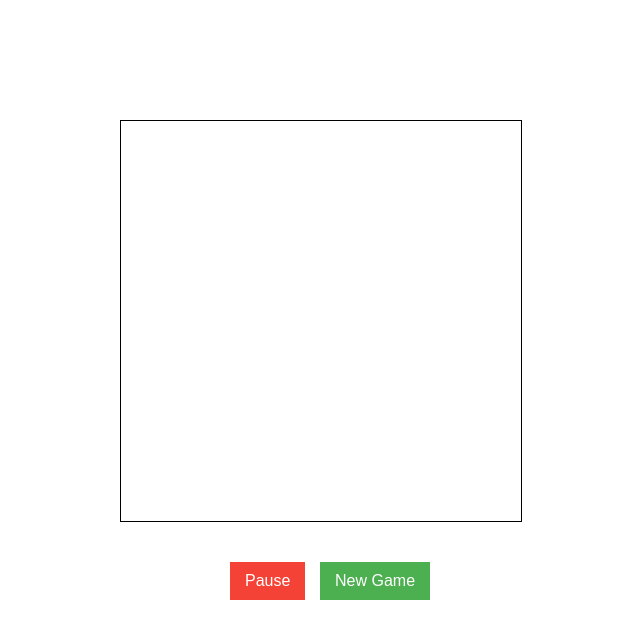
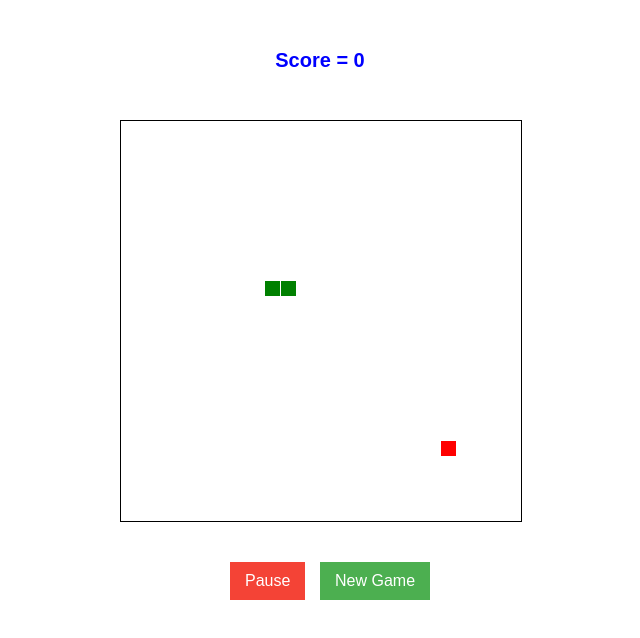
Before and after one commit to subhranil66/SnakeGame, a plain HTML site: page index.html in a window 1280 px wide. Shown: the whole page, without its empty margins (380-1020 px from the left). Drawn offline with Linux system fonts and the light colour scheme.

Commit message:
Update index.html

```diff
--- a/index.html
+++ b/index.html
@@ -13,5 +13,5 @@
     <button type="button" id="btnToPause">Pause</button>
     <button type="button" id="btnToRenew">New Game</button>
 </body>
-<script type="text/javascript" src="../js/script.js"></script>
+<script type="text/javascript" src="./script.js"></script>
 </html>
```
